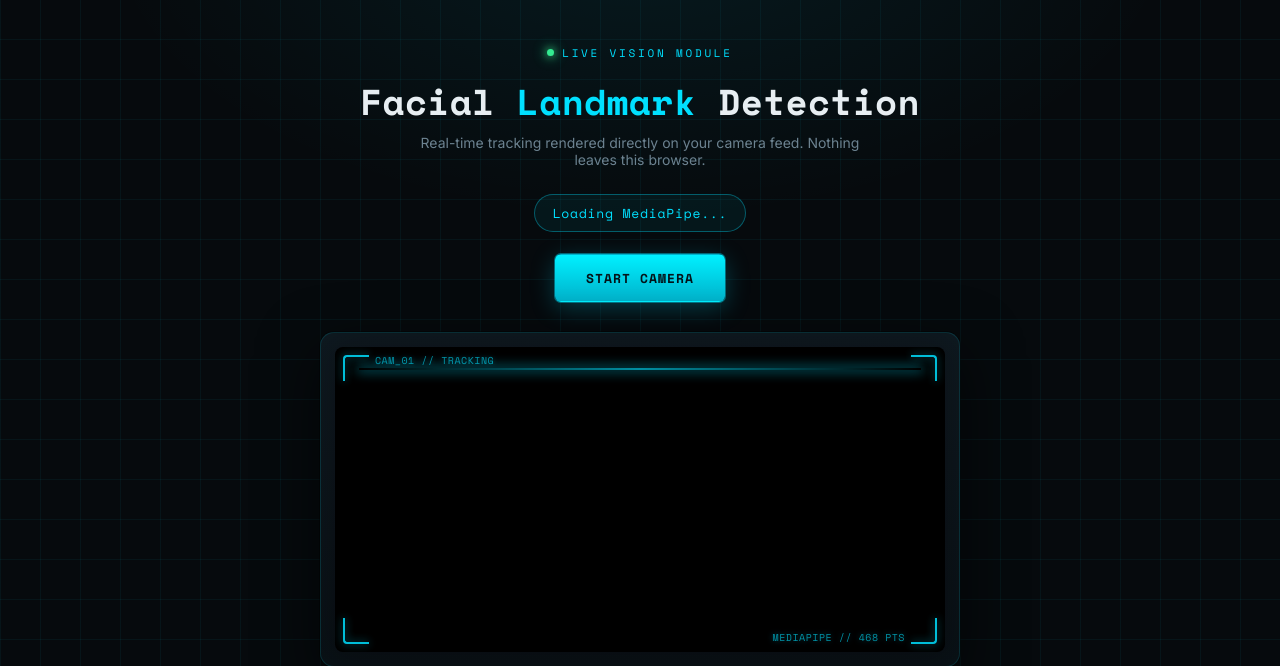
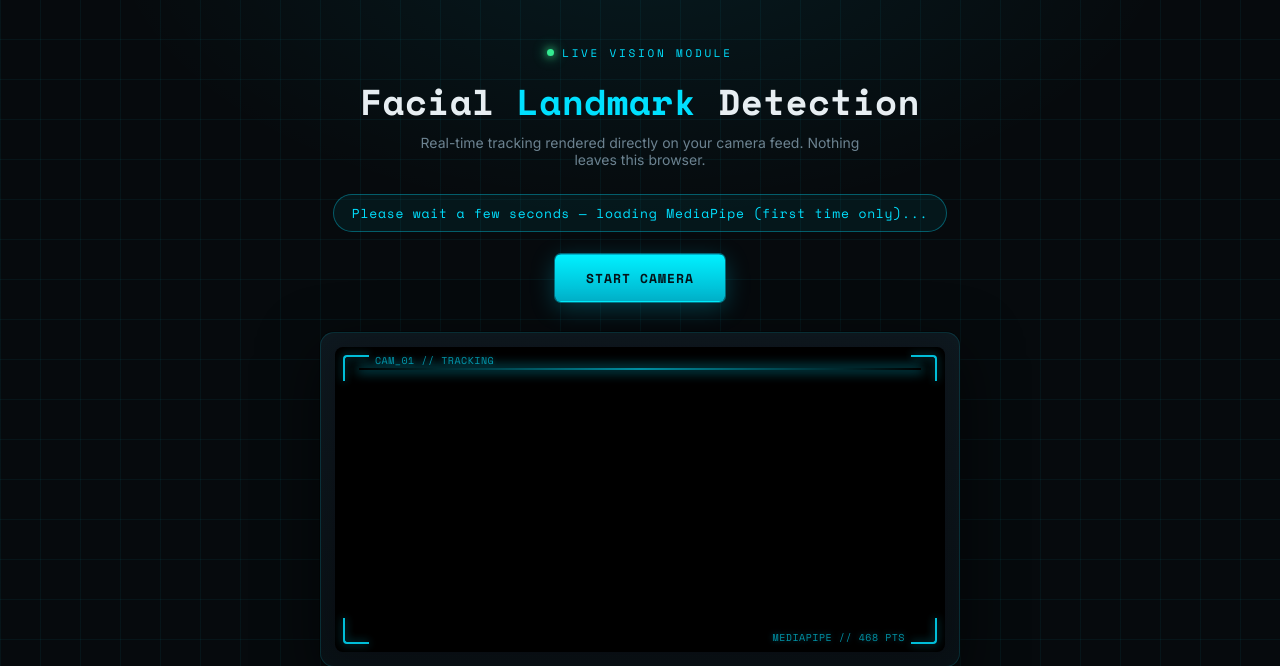
Before and after one commit to MukarramZaman/Facial_landmark_detection, a Flask app: page / in a window 1280 px wide. Shown: the top 666 px of the page. Run offline with Flask 3, Linux system fonts and the light colour scheme.

Commit message:
Updated index.html

```diff
--- a/templates/index.html
+++ b/templates/index.html
@@ -317,7 +317,7 @@
 <p class="subtitle">Real-time tracking rendered directly on your camera feed. Nothing leaves this browser.</p>
 
 <p id="status">
-    Loading MediaPipe...
+    Please wait a few seconds — loading MediaPipe (first time only)...
 </p>
 
 <div class="controls">
@@ -440,7 +440,7 @@ async function initializeFaceLandmarker() {
     try {
 
         statusText.innerText =
-            "Loading MediaPipe Face Landmarker...";
+           "Please wait a few seconds — loading MediaPipe (first time only)...";
 
         const vision =
             await FilesetResolver.forVisionTasks(
@@ -504,7 +504,7 @@ async function startCamera() {
 
     if (!faceLandmarker) {
 
-        alert("MediaPipe is still loading.");
+        alert("MediaPipe is still loading.please wait few seconds more");
 
         return;
     }
```
